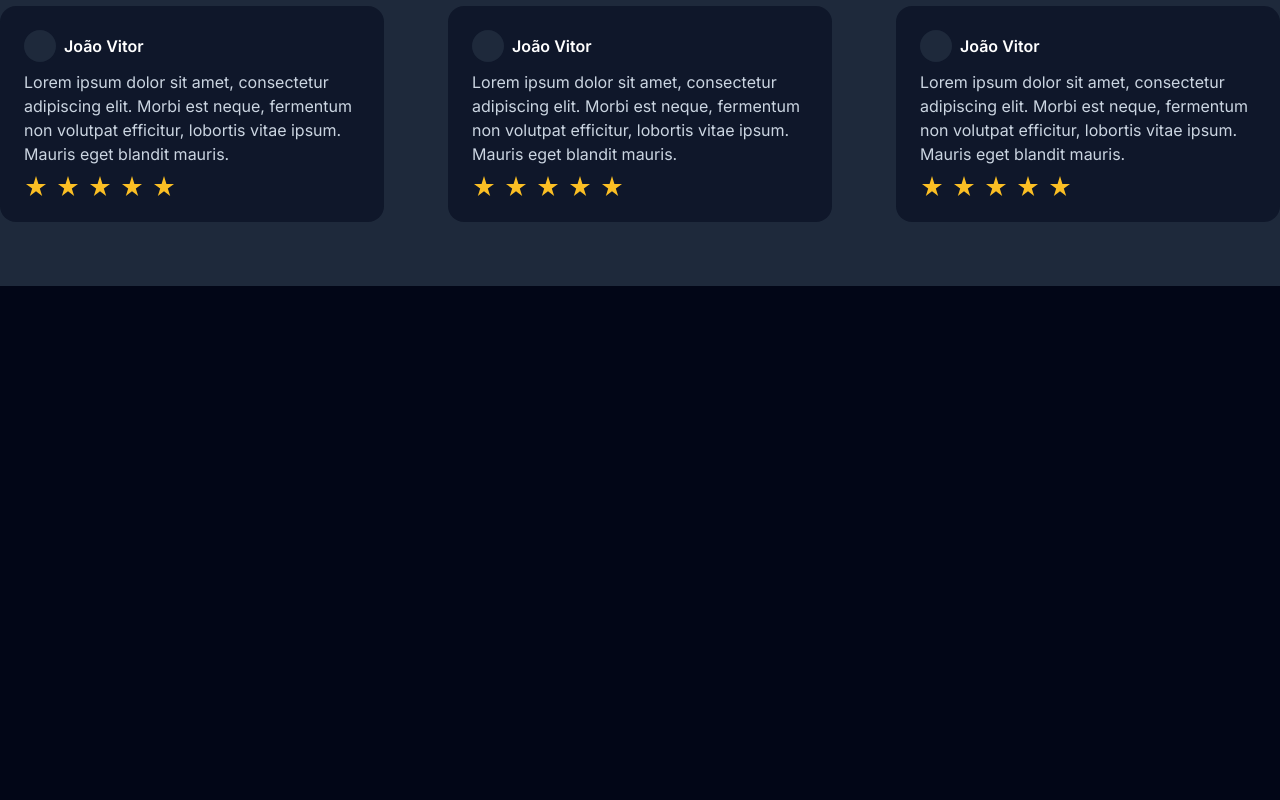
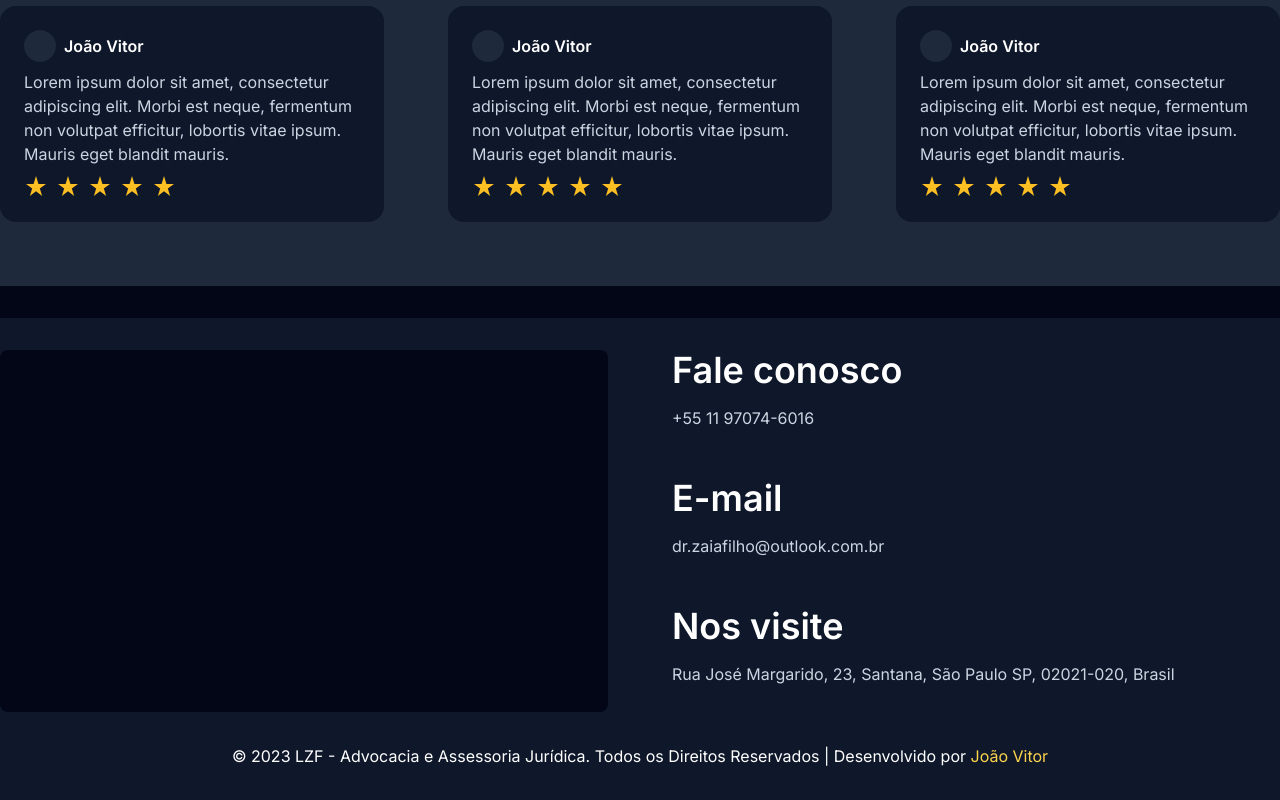
Before and after one commit to joaovitorcode/lzf, a Next.js app: page / in a window 1280 px wide. Shown: the part 4852-5652 px from the top of the page. Before the commit the page ends 5138 px from the top, so only its background shows below. Built offline with nearby package versions, Linux system fonts and the light colour scheme.

Commit message:
feat: responsividade feita

```diff
--- a/src/app/page.tsx
+++ b/src/app/page.tsx
@@ -23,7 +23,7 @@ export default function Home() {
       </div>
       <div className='flex flex-col gap-8 pt-8 relative top-[104px]'>
         <Testimonials />
-        {/* <Footer /> */}
+        <Footer />
       </div>
     </div>
   )
--- a/src/app/post/[slug]/page.tsx
+++ b/src/app/post/[slug]/page.tsx
@@ -8,8 +8,8 @@ export default function Post({ params }: { params: { slug: string } }) {
   return (
     <div>
       <Header />
-      <div className='max-w-3xl mx-auto relative top-[104px]'>
-        <div className="flex gap-6 items-center">
+      <div className='max-w-3xl mx-auto px-4 md:px-0 relative top-[104px]'>
+        <div className="flex gap-4 flex-wrap items-center">
           <Link href='#' className="text-sm text-amber-400 py-1 px-2 bg-slate-800 rounded-2xl inline hover:underline">
             Trabalhista e Previdenciário
           </Link>
@@ -20,7 +20,7 @@ export default function Post({ params }: { params: { slug: string } }) {
 
         <h2 className="text-4xl font-bold text-amber-400 pt-6">Donec pretium arcu a urna suscipit commodo. Phasellus ac pulvinar massa, id dapibus tortor.</h2>
 
-        <div className="w-[768] aspect-video bg-slate-800 rounded-2xl mt-6" />
+        <div className="w-[768] aspect-square md:aspect-video bg-slate-800 rounded-2xl mt-6" />
 
         <article className="prose prose-invert prose-xl mt-6">
           <h3>Lorem ipsum dolor sit amet, consectetur adipiscing.</h3>
--- a/src/app/posts/page.tsx
+++ b/src/app/posts/page.tsx
@@ -6,7 +6,7 @@ export default function Posts() {
   return (
     <div>
       <Header />
-      <div className='max-w-7xl mx-auto flex flex-wrap gap-x-6 gap-y-16 relative top-[104px]'>
+      <div className='max-w-7xl mx-auto grid grid-cols-1 sm:grid-cols-2 lg:grid-cols-3 xl:grid-cols-4 px-4 xl:px-0 gap-x-6 gap-y-16 relative top-[104px]'>
         <Thumbnail />
         <Thumbnail />
         <Thumbnail />
--- a/src/components/Author.tsx
+++ b/src/components/Author.tsx
@@ -7,10 +7,10 @@ export function Author() {
         <div className="w-24 h-24 bg-slate-900 rounded-full" />
         <div className="">
           <p className="text-white font-semibold border-b border-amber-500 pb-2 uppercase inline">O autor</p>
-          <p className="text-white text-4xl font-semibold pt-6">Leandro Zaia Filho</p>
+          <p className="text-white text-3xl sm:text-4xl font-semibold pt-6">Leandro Zaia Filho</p>
         </div>
       </div>
-      <p className="text-slate-300 text-xl text-justify">Lorem ipsum dolor sit amet, consectetur adipiscing elit. Suspendisse eu faucibus lacus, a mattis turpis. Pellentesque rutrum euismod risus eget lacinia. Aenean in nulla dolor. Nulla interdum egestas purus, at luctus risus ultrices eget. Curabitur nisl ex, finibus vitae auctor sed, eleifend auctor urna. Pellentesque quis tempor ipsum, in molestie dui.</p>
+      <p className="text-slate-300 text-lg text-justify">Lorem ipsum dolor sit amet, consectetur adipiscing elit. Suspendisse eu faucibus lacus, a mattis turpis. Pellentesque rutrum euismod risus eget lacinia. Aenean in nulla dolor. Nulla interdum egestas purus, at luctus risus ultrices eget. Curabitur nisl ex, finibus vitae auctor sed, eleifend auctor urna. Pellentesque quis tempor ipsum, in molestie dui.</p>
       <Link href='#' className="text-amber-400 hover:underline">Mais de Leandro Zaia Filho</Link>
     </section>
   )
--- a/src/components/Banner.tsx
+++ b/src/components/Banner.tsx
@@ -1,6 +1,6 @@
 export function Banner() {
   return (
-    <section className="w-full aspect-video bg-slate-800 rounded-3xl relative">
+    <section className="w-full aspect-square md:aspect-video bg-slate-800 rounded-3xl relative">
       {/* <div className='absolute bg-gradient-to-tr from-black w-full h-full rounded-3xl opacity-75' /> */}
       <p className="text-white font-bold border-b-2 md:border-b-4 border-amber-500 pb-0 sm:pb-1 md:pb-2 lg:pb-3 xl:pb-4 text-2xl sm:text-3xl md:text-4xl lg:text-5xl xl:text-6xl max-w-[279px] sm:max-w-[349px] md:max-w-[419px] lg:max-w-[559px] xl:max-w-[579px] absolute bottom-8 sm:bottom-12 md:bottom-16 lg:bottom-20 xl:bottom-24 left-8 sm:left-12 md:left-16 lg:left-20 xl:left-24">Advocacia e Assessoria Jurídica</p>
     </section>
--- a/src/components/Footer.tsx
+++ b/src/components/Footer.tsx
@@ -1,10 +1,10 @@
 export function Footer() {
   return (
-    <footer className="w-full bg-slate-800">
-      <div className="max-w-7xl mx-auto py-8">
-        <div className="flex gap-16">
-          <div className="w-[608px] h-[362px] rounded-lg bg-slate-900" />
-          <div className="w-[608px] flex flex-col gap-12">
+    <footer className="w-full bg-slate-900">
+      <div className="max-w-7xl mx-auto py-8 px-4 xl:px-0">
+        <div className="flex gap-8 lg:gap-16 flex-col lg:flex-row">
+          <div className="w-full h-[362px] rounded-lg bg-slate-950" />
+          <div className="w-full flex flex-col gap-12">
             <div>
               <h3 className="text-white font-semibold text-4xl">Fale conosco</h3>
               <p className="text-slate-300 pt-4">+55 11 97074-6016</p>
--- a/src/components/Testimonial.tsx
+++ b/src/components/Testimonial.tsx
@@ -2,7 +2,7 @@ import { MdStarRate } from 'react-icons/md'
 
 export function Testimonial() {
   return (
-    <div className="w-96 h-[216px] p-6 flex flex-col gap-2 bg-slate-900 rounded-2xl">
+    <div className="w-full p-6 flex flex-col gap-2 bg-slate-900 rounded-2xl">
       <div className="flex gap-2 items-center">
         <div className="w-8 h-8 bg-slate-800 rounded-full" />
         <span className="text-white font-semibold">João Vitor</span>
--- a/src/components/Testimonials.tsx
+++ b/src/components/Testimonials.tsx
@@ -5,7 +5,7 @@ export function Testimonials() {
     <section className="w-full bg-slate-800">
       <div className="max-w-7xl mx-auto py-16 text-center">
         <h2 className="text-white text-6xl font-semibold text-center border-b border-amber-500 pb-4 inline-block">Depoimentos</h2>
-        <div className="grid grid-cols-3 gap-16 pt-12">
+        <div className="grid md:grid-cols-2 xl:grid-cols-3 px-4 xl:px-0 gap-16 pt-12">
           <Testimonial />
           <Testimonial />
           <Testimonial />
```
